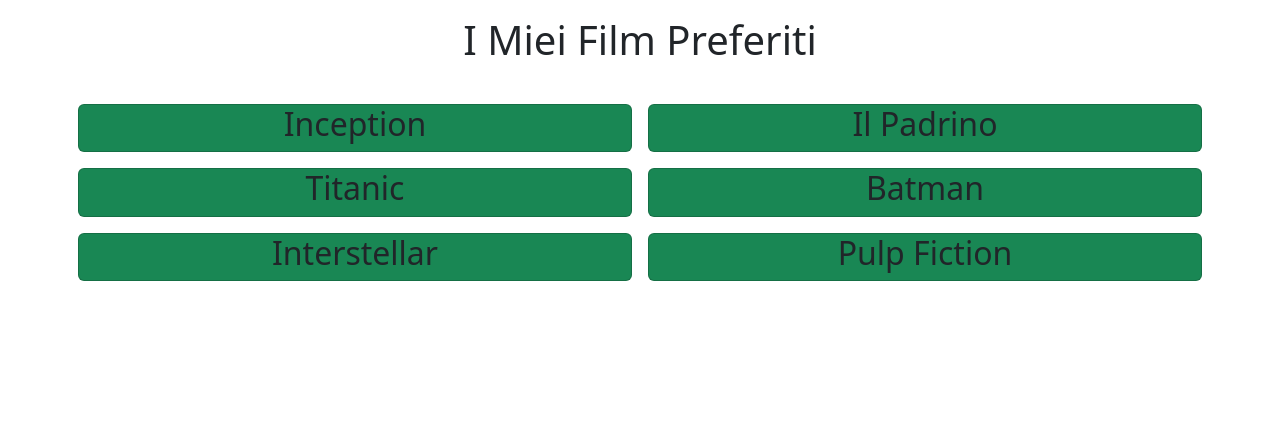
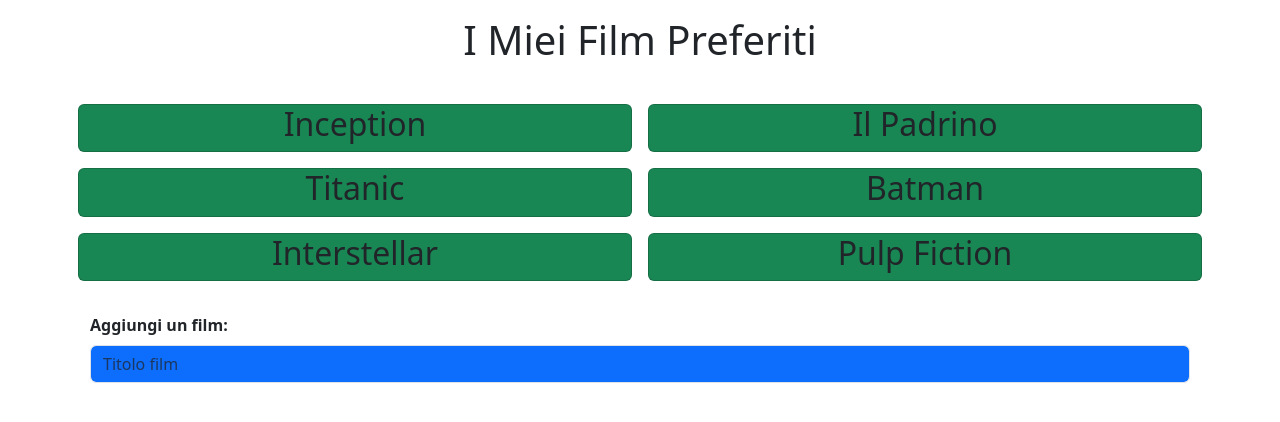
Before and after one commit to bellaviagabriele03/react-movie-filter, a React (Vite) app: page / in a window 1280 px wide. Shown: the top 422 px of the page. Built offline with nearby package versions, Linux system fonts and the light colour scheme.

Commit message:
Feat: struttura form di base

```diff
--- /dev/null
+++ b/src/components/Form.jsx
@@ -0,0 +1,32 @@
+import { useState, useEffect } from "react";
+
+
+
+function Form () {
+
+    const [film, setFilm] = useState("")
+
+    return (
+        <form className="mt-4  p-2"
+            onSubmit={function(event) {
+                event.preventDefault();
+            }}
+        >
+
+            <label className="form-label"
+            htmlFor="newTitle"><strong>Aggiungi un film:</strong></label>
+
+            <input
+            className="form-control bg-primary text-white"
+            type="text"
+            placeholder="Titolo film"
+            value={film}
+            onChange={function(event) {
+                setFilm(event.target.value)
+            }}
+            />
+        </form>
+    )
+}
+
+export default Form;
--- a/src/components/Main.jsx
+++ b/src/components/Main.jsx
@@ -1,5 +1,6 @@
 
 import Card from "./Card";
+import Form from "./Form";
 
 function Main() {
 
@@ -9,7 +10,7 @@
                 <div className="row">
                     <Card />
                 </div>
-
+                <Form />
             </div>
         </main>
     )
```
